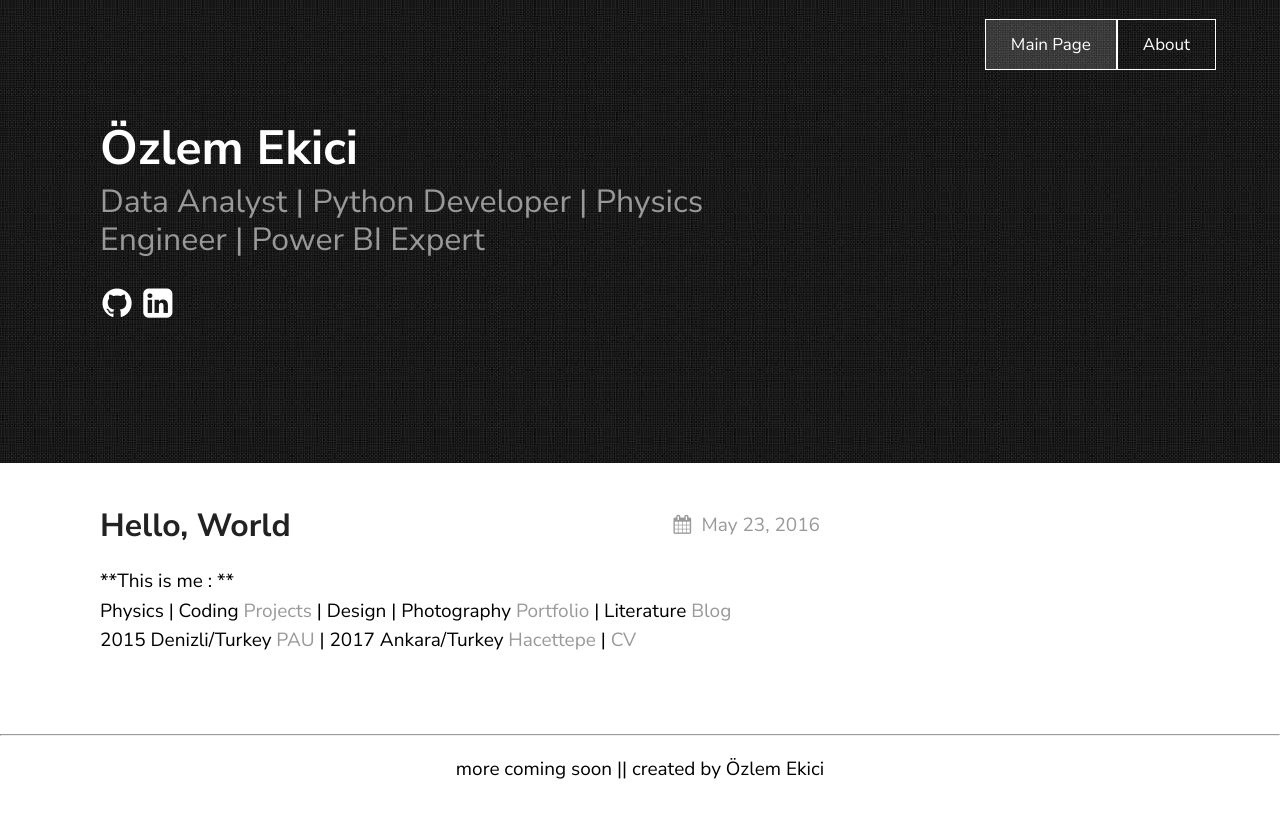
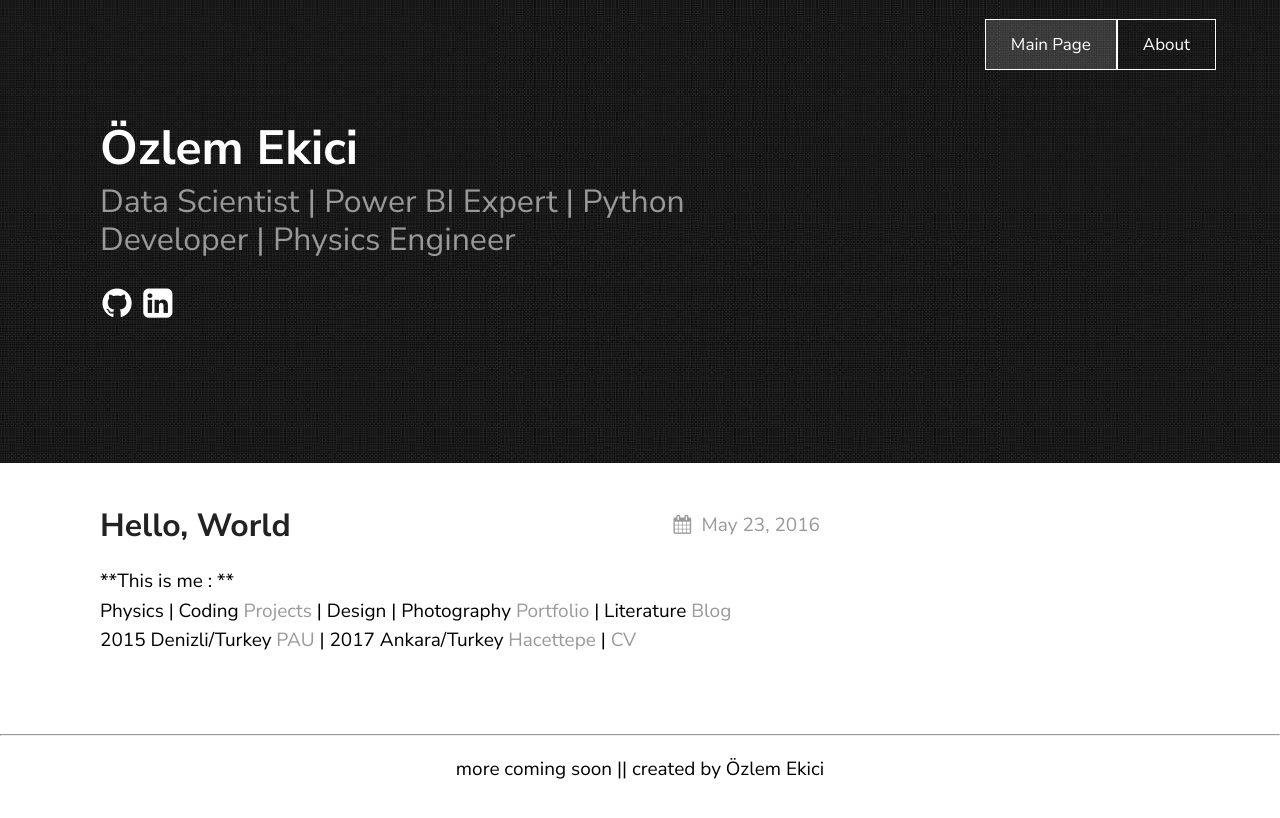
Before and after one commit to ozlemekici/ozlemekici.github.io, a Jekyll site: the page built from index.markdown, in a window 1280 px wide. Shown: the top 818 px of the page. Built offline with Jekyll 4.4.1, drawn with Linux system fonts in a browser that asks for light colours.

Commit message:
Update _config.yml

```diff
--- a/_config.yml
+++ b/_config.yml
@@ -14,7 +14,7 @@ plugins:
 
 texture:
   title: Özlem Ekici
-  tagline: Data Analyst | Python Developer | Physics Engineer | Power BI Expert
+  tagline: Data Scientist | Power BI Expert | Python Developer | Physics Engineer
   date_format: "%b %-d, %Y"
   style: black
 
```
